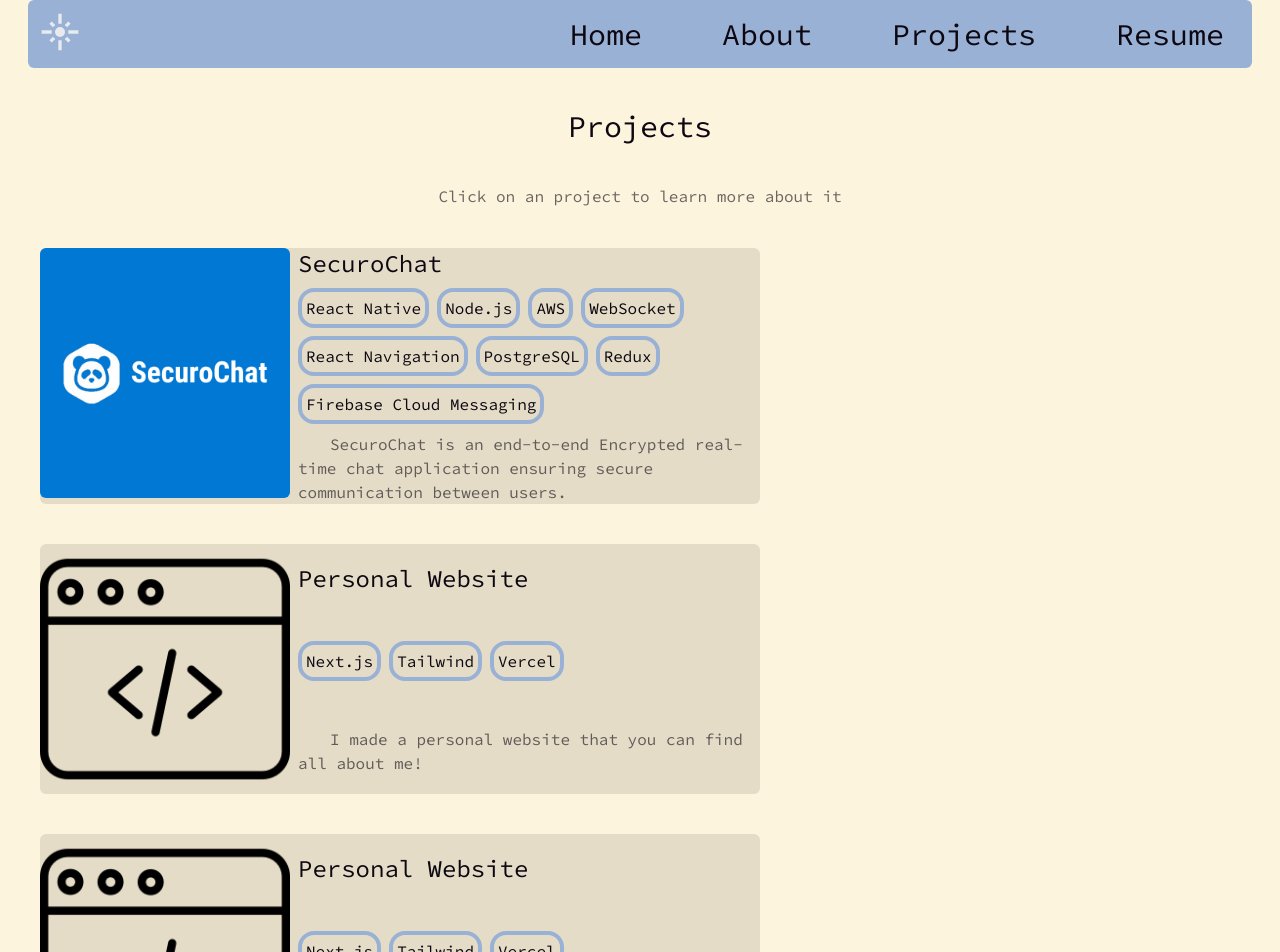
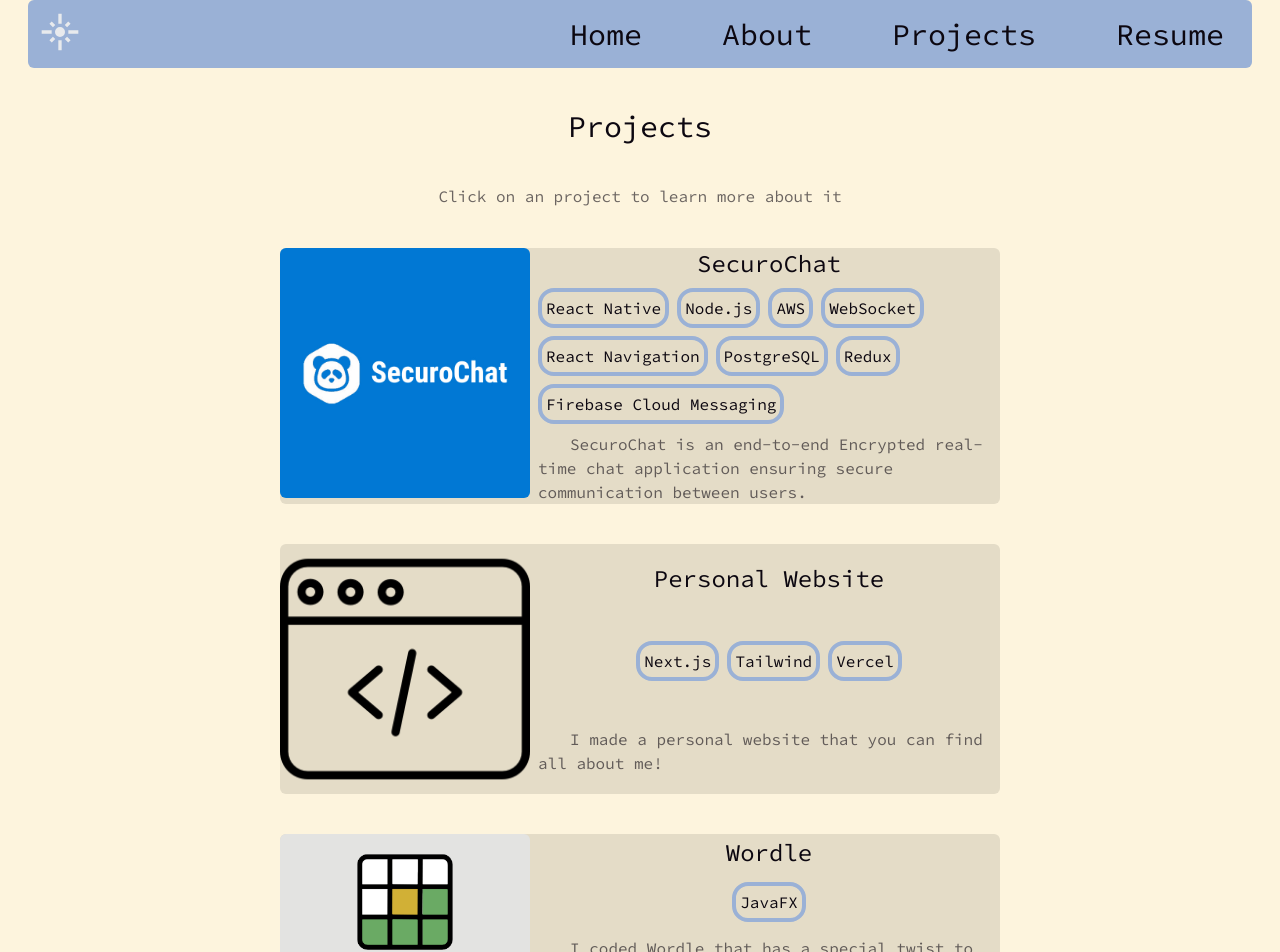
Before and after one commit to NickTnc24/NickTruongPersonalWebsite, a Next.js app: page /projects in a window 1280 px wide. Shown: the top 952 px of the page. Built offline with nearby package versions, Linux system fonts and the light colour scheme.

Commit message:
centering of project stuff

```diff
--- a/src/app/(sections)/projects/page.tsx
+++ b/src/app/(sections)/projects/page.tsx
@@ -9,7 +9,7 @@ export const metadata = {
 
 function projectLinks(title: string,urlName: string, imgPath: string, description: string, techUsed: Array<String>){
     return(
-        <div className="flex rounded-md dark:bg-darkbackgroundshade bg-lightbackgroundshade flex-wrap lg:flex-nowrap justify-center gap-2 min-w-[250px] max-w-[720px]">
+        <div className="flex rounded-md dark:bg-darkbackgroundshade bg-lightbackgroundshade justify-center flex-wrap lg:flex-nowrap gap-2 min-w-[250px] max-w-[720px]">
             <Link href={urlName} target="_blank" className="shrink-0">
                 <Image
                     src = {imgPath}
@@ -19,7 +19,7 @@ function projectLinks(title: string,urlName: string, imgPath: string, descriptio
                     className="rounded-md"
                 />
             </Link>
-            <div className="flex flex-col justify-around gap-y-2">
+            <div className="flex flex-col justify-around gap-y-2 items-center">
                 <Link href={urlName} target="blank" className="text-2xl">
                     {title}
                 </Link>
@@ -39,10 +39,10 @@ export default function Projects(){
         <div className="min-h-screen flex flex-col gap-10">
           <div className="text-header-size self-center">Projects</div>
           <div className="self-center opacity-60">Click on an project to learn more about it</div>
-          <div className="flex flex-row gap-y-10 mx-10 justify-start gap-x-10 flex-wrap">
-            <div>{projectLinks("SecuroChat", "https://github.com/aggie-coding-club/SecuroChat?tab=readme-ov-file", "/_art/securochat.jpg", "SecuroChat is an end-to-end Encrypted real-time chat application ensuring secure communication between users.", ["React Native", "Node.js", "AWS", "WebSocket", "React Navigation", "PostgreSQL", "Redux", "Firebase Cloud Messaging"])}</div>
+          <div className="flex flex-row gap-y-10 mx-10 justify-center gap-x-10 flex-wrap">
+            <div>{projectLinks("SecuroChat", "https://github.com/aggie-coding-club/SecuroChat", "/_art/securochat.jpg", "SecuroChat is an end-to-end Encrypted real-time chat application ensuring secure communication between users.", ["React Native", "Node.js", "AWS", "WebSocket", "React Navigation", "PostgreSQL", "Redux", "Firebase Cloud Messaging"])}</div>
             <div>{projectLinks("Personal Website", "https://github.com/NickTnc24/NickTnc24.github.io", "/_art/website.png", "I made a personal website that you can find all about me!", ["Next.js", "Tailwind", "Vercel"])}</div>
-            <div>{projectLinks("Personal Website", "https://github.com/NickTnc24/NickTnc24.github.io", "/_art/website.png", "I made a personal website that you can find all about me!", ["Next.js", "Tailwind", "Vercel"])}</div>
+            <div>{projectLinks("Wordle", "https://github.com/NickTnc24/Wordle", "/_art/wordle.png", "I coded Wordle that has a special twist to it! Once you submit a guess, the letters that are not a part of the secret word are disabled to use.", ["JavaFX"])}</div>
           </div>
         </div>
       );
```
Also changed, not shown: public/_art/wordle.png (added).
